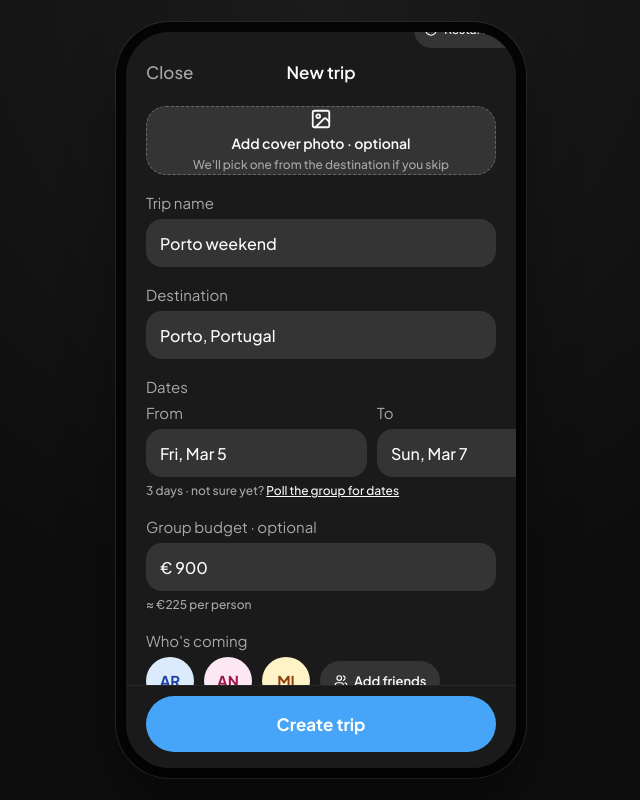
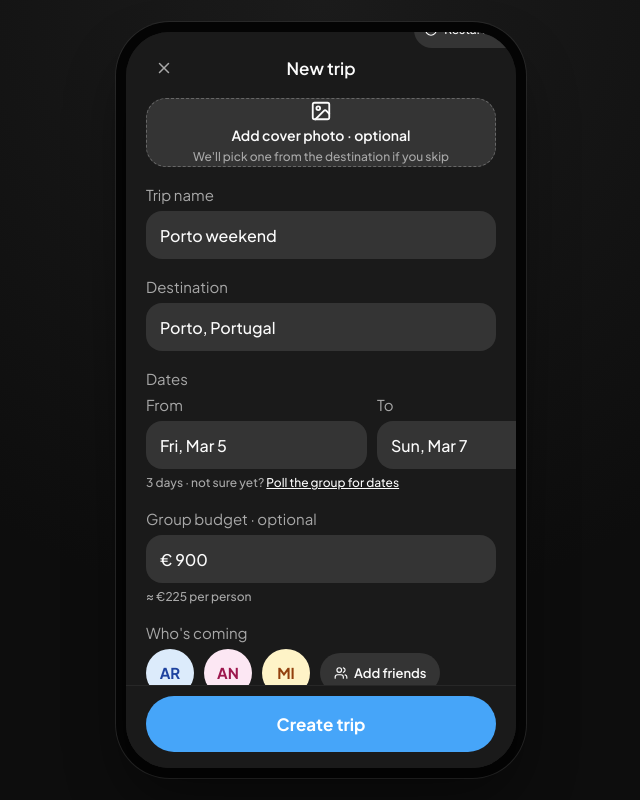
Before and after one commit to marielaluna24/tripup-prototype, a React (Vite) app: page /trips/new in a window 1280 px wide. Shown: the whole page, without its empty margins (319-959 px from the left). Built offline with nearby package versions, Linux system fonts and the light colour scheme.

Commit message:
Use an X button instead of "Close" text on New Trip
Same closeIcon treatment as New Poll and New Expense — all three
sheet-style screens off the hub now use the X button consistently.

```diff
--- a/src/screens/NewTripScreen.tsx
+++ b/src/screens/NewTripScreen.tsx
@@ -17,7 +17,7 @@ export function NewTripScreen() {
 
   return (
     <div className={styles.screen}>
-      <SheetHeader title="New trip" cancelTo="/" cancelLabel="Close" />
+      <SheetHeader title="New trip" cancelTo="/" cancelLabel="Close" closeIcon />
       <div className={`${styles.scroll} scroll-area`}>
         <button type="button" className={styles.coverBtn} onClick={notAvailable}>
           <ImageIcon size={22} aria-hidden="true" />
```
